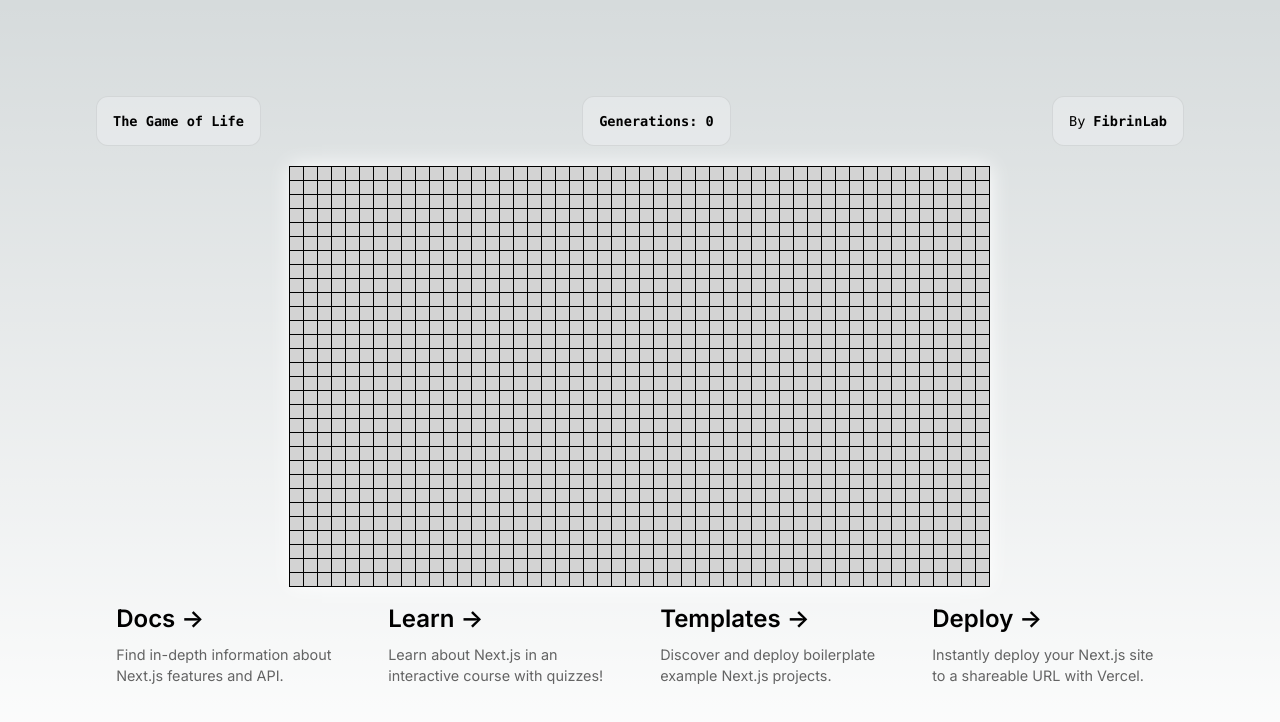
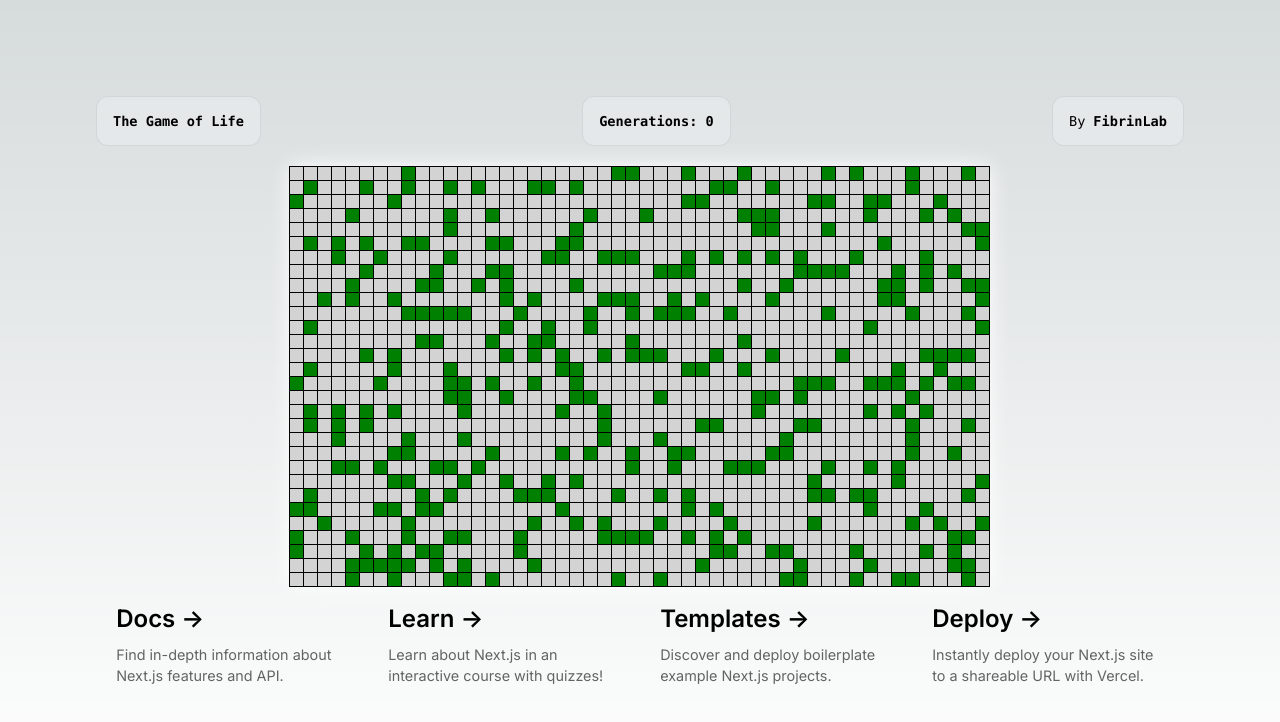
Before and after one commit to FibrinLab/Game-of-Life, a Next.js app: page / in a window 1280 px wide. Shown: the top 722 px of the page. Built offline with nearby package versions, Linux system fonts and the light colour scheme.

Commit message:
added seed

```diff
--- a/src/components/Grid.tsx
+++ b/src/components/Grid.tsx
@@ -4,7 +4,12 @@ import styles from '@/styles/Home.module.css'
 import React, { useState } from 'react'
 import Box from './Box'
 
-function Grid(props) {
+type GridProps = {
+    rows: number;
+    columns: number;
+}
+
+function Grid(props: GridProps) {
     const width = props.columns * 14;
     let rowsArray = [];
 
@@ -13,7 +18,7 @@ function Grid(props) {
         for (let j = 0; j < props.columns; j++) {
             let boxId = i + ":" + j
 
-            boxClass = props.setGrid[i][j] ? "boxActive" : "boxInactive";
+            boxClass = props.gridFull[i][j] ? "boxActive" : "boxInactive";
             rowsArray.push(
                 <Box
                     boxClass = {boxClass}
--- a/src/pages/index.tsx
+++ b/src/pages/index.tsx
@@ -5,7 +5,7 @@ import styles from '@/styles/Home.module.css'
 import Header from '../components/Header'
 import Nav from '@/components/Nav'
 import Grid from '@/components/Grid'
-import React, { useState } from 'react'
+import React, { useEffect, useState } from 'react'
 
 const inter = Inter({ subsets: ['latin'] })
 
@@ -15,14 +15,33 @@ export default function Home() {
   const [rows, setRows] = useState(30)
   const [columns, setColumns] = useState(50)
 
-  var setGrid = Array(rows).fill().map(() => Array(columns).fill(false))
+  const [gridFull, setGridFull] = useState(Array(rows).fill().map(() => Array(columns).fill(false)))
+
   let selectBox = (rows, columns) => {
-    let gridCopy = arrClone(setGrid)
+    let gridCopy = arrClone(gridFull)
+    gridCopy[rows][columns] = !gridCopy[rows][columns];
+    setGridFull(gridCopy)
   }
 
   const arrClone = (arr) => {
     return JSON.parse(JSON.stringify(arr))
   }
+
+  const seed = () => {
+		let gridCopy = arrClone(gridFull);
+		for (let i = 0; i < rows; i++) {
+			for (let j = 0; j < columns; j++) {
+				if (Math.floor(Math.random() * 4) === 1) {
+					gridCopy[i][j] = true;
+				}
+			}
+		}
+    setGridFull(gridCopy)
+	}
+
+  useEffect(() => {
+    seed()
+  }, [])
 
   return (
     <>
@@ -38,7 +57,7 @@ export default function Home() {
         <Grid
           rows = {rows}
           columns = {columns}
-          setGrid = {setGrid}
+          gridFull = {gridFull}
           selectBox = {selectBox}
         />
 
```
